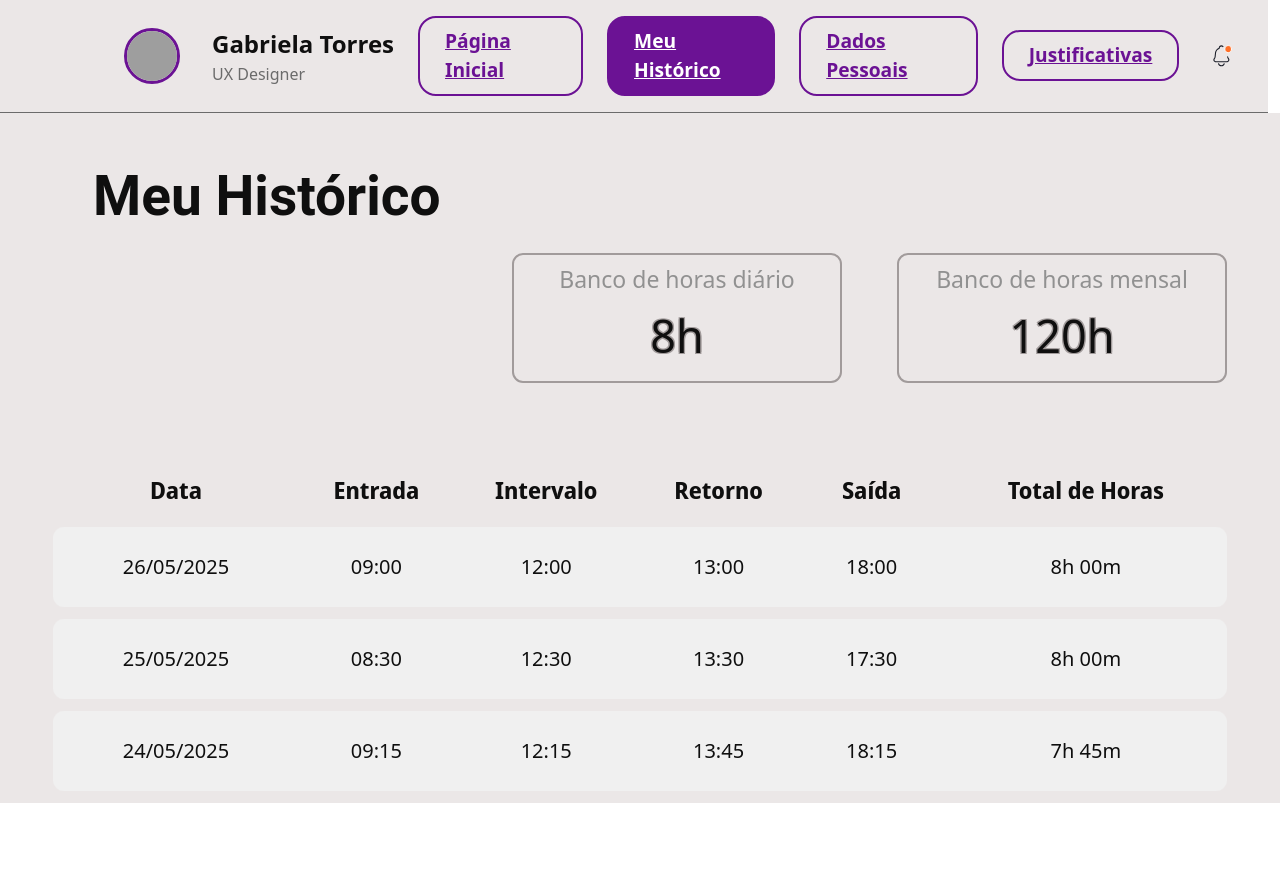
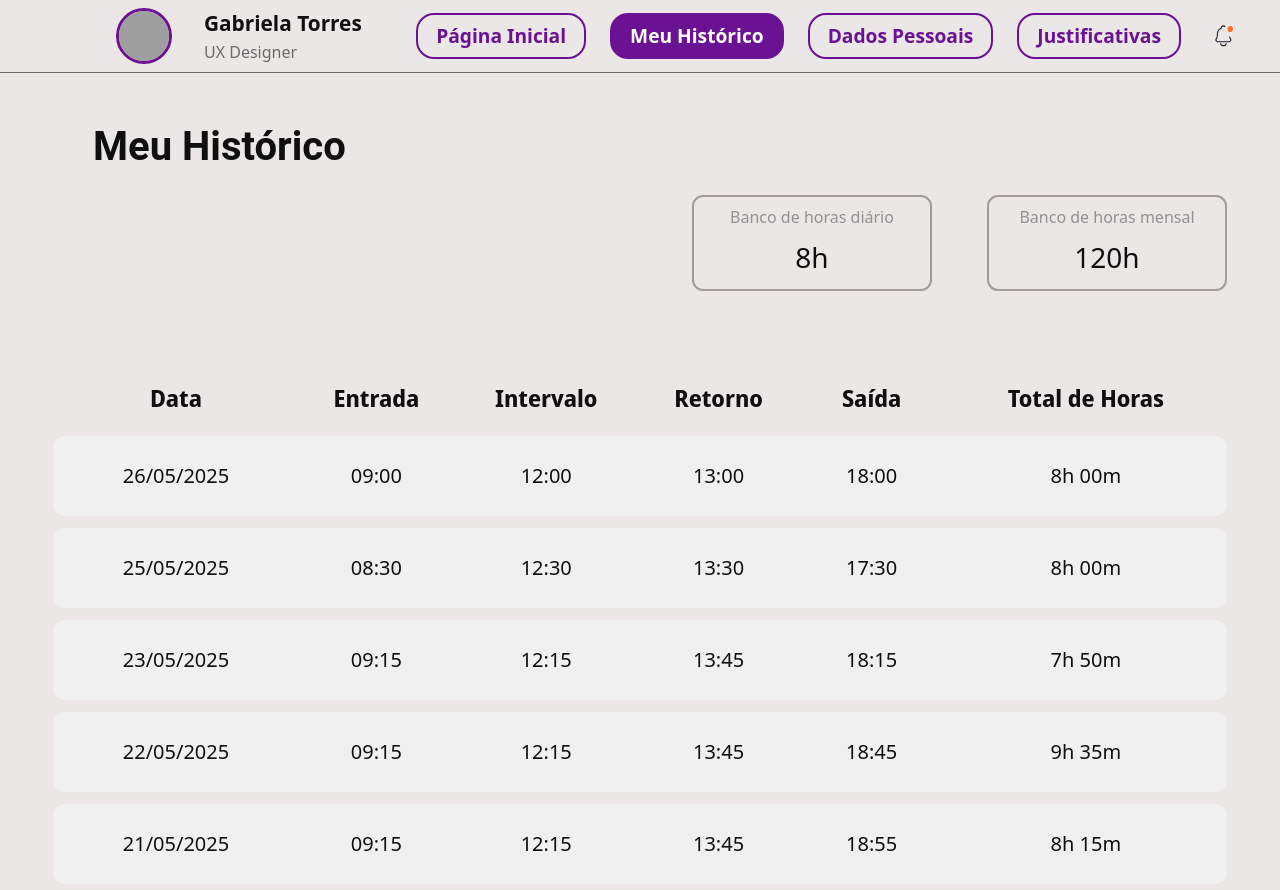
Before and after one commit to paulavictoria/luminatech-ponto, a React (Vite) app in the folder luminatech-ponto/luminatechReact/: page /history in a window 1280 px wide. Shown: the top 890 px of the page. Before the commit the page ends 803 px from the top, so only its background shows below. Built offline with nearby package versions, Linux system fonts and the light colour scheme; grey boxes are pictures that could not be loaded.

Commit message:
2006 changes

```diff
--- a/luminatech-ponto/luminatechReact/src/components/ClockSection/ClockSection.module.css
+++ b/luminatech-ponto/luminatechReact/src/components/ClockSection/ClockSection.module.css
@@ -10,7 +10,7 @@
 .clockCircle {
   position: relative;
   width: 386px;
-  height: 388px;
+  height: 350px;
   background: var(--primary-color);
   border-radius: 50%;
   display: flex;
@@ -27,7 +27,7 @@
   top: 0;
   left: 0;
   width: 386px;
-  height: 388px;
+  height: 350px;
   pointer-events: none;
   z-index: 1;
 }
--- a/luminatech-ponto/luminatechReact/src/components/Header/Header.jsx
+++ b/luminatech-ponto/luminatechReact/src/components/Header/Header.jsx
@@ -11,7 +11,7 @@ function Header({ userData }) {
     const location = useLocation();
 
     return (
-        <div className={`${styles.header} row align-items-center px-4 py-3`}>
+        <div className={`${styles.header} row align-items-center px-3 py-2`}>
             <div className={`${styles.profile} col-auto d-flex align-items-center`}>
                 <img
                     src={gabiProfileImg}
--- a/luminatech-ponto/luminatechReact/src/components/Header/Header.module.css
+++ b/luminatech-ponto/luminatechReact/src/components/Header/Header.module.css
@@ -7,7 +7,6 @@
   padding: 32px 32px 16px 32px;
   border-bottom: 1px solid var(--stroker);
   background: var(--primary-color);
-  width: 100%; /* Garante que o header ocupe a largura total */
   box-sizing: border-box; /* Inclui padding e border na largura */
 }
 
@@ -32,7 +31,7 @@
 }
 
 .nameUsuario {
-  font-size: 1.5rem;
+  font-size: 1.3rem;
   font-weight: bold;
   color: var(--text-color);
 }
@@ -52,8 +51,9 @@
   background: var(--primary-color);
   color: var(--secondary-color);
   border-radius: 18px;
-  padding: 9px 25px;
-  font-weight: bold;
+  padding: 7px 18px;
+  font-weight: 600;
+  text-decoration: none;
   font-size: 1.2rem;
   cursor: pointer;
   transition: background 0.2s, color 0.2s;
--- a/luminatech-ponto/luminatechReact/src/components/ModalPonto/ModalPonto.jsx
+++ b/luminatech-ponto/luminatechReact/src/components/ModalPonto/ModalPonto.jsx
@@ -3,20 +3,24 @@ import React from 'react';
 import PropTypes from 'prop-types';
 import styles from './ModalPonto.module.css';
 
-function ModalPonto({ show }) {
+function ModalPonto({ show, onClose}) {
   if (!show) return null;
 
   return (
     <div className={styles.modalPontoBackdrop}>
       <div className={`${styles.modalPontoRectangle} animate__fadeInDown`}>
+          <button className={styles.closeBtn} onClick={onClose} aria-label="Fechar modal">
+          ×
+        </button>
         <span className={styles.modalPontoText}>Seu ponto foi registrado com sucesso!</span>
+          </div>
       </div>
-    </div>
   );
 }
 
 ModalPonto.propTypes = {
   show: PropTypes.bool.isRequired,
+   onClose: PropTypes.func.isRequired,
 };
 
 export default ModalPonto;
--- a/luminatech-ponto/luminatechReact/src/components/ModalPonto/ModalPonto.module.css
+++ b/luminatech-ponto/luminatechReact/src/components/ModalPonto/ModalPonto.module.css
@@ -23,6 +23,7 @@
   align-items: center;
   animation: fadeInDown 0.7s; /* animate__fadeInDown é do Animate.css, se não estiver usando, remova a classe */
   box-shadow: 0 8px 32px rgba(0, 0, 0, 0.18);
+   position: relative; /* Necessário para o botão X */
 }
 
 .modalPontoText {
@@ -32,6 +33,25 @@
   text-align: center;
   padding: 24px;
 }
+
+.closeBtn {
+  position: absolute;
+  top: 18px;
+  right: 24px;
+  background: transparent;
+  border: none;
+  font-size: 2.2rem;
+  color: #fff;
+  cursor: pointer;
+  z-index: 2;
+  transition: color 0.2s;
+  line-height: 1;
+}
+
+.closeBtn:hover {
+  color: #ffb3d9;
+}
+
 
 /* @keyframes fadeInDown está no CSS original, movido para cá */
 @keyframes fadeInDown {
--- a/luminatech-ponto/luminatechReact/src/pages/HistoryPage/HistoryPage.jsx
+++ b/luminatech-ponto/luminatechReact/src/pages/HistoryPage/HistoryPage.jsx
@@ -23,12 +23,36 @@ function HistoryPage({ historyRecords: propHistoryRecords }) {
             totalHours: '8h 00m',
         },
         {
-            date: new Date('2025-05-24T00:00:00'), // Três dias atrás
+            date: new Date('2025-05-23T00:00:00'), // Três dias atrás
             entry: new Date('2025-05-24T09:15:00'),
             breakStart: new Date('2025-05-24T12:15:00'),
             breakEnd: new Date('2025-05-24T13:45:00'),
             exit: new Date('2025-05-24T18:15:00'),
-            totalHours: '7h 45m', // Exemplo com horas não cheias
+            totalHours: '7h 50m', // Exemplo com horas não cheias
+        },
+          {
+            date: new Date('2025-05-22T00:00:00'), // 4 dias atrás
+            entry: new Date('2025-05-24T09:15:00'),
+            breakStart: new Date('2025-05-24T12:15:00'),
+            breakEnd: new Date('2025-05-24T13:45:00'),
+            exit: new Date('2025-05-24T18:45:00'),
+            totalHours: '9h 35m', // Exemplo com horas não cheias
+        },
+          {
+            date: new Date('2025-05-21T00:00:00'), // 5 dias atrás
+            entry: new Date('2025-05-24T09:15:00'),
+            breakStart: new Date('2025-05-24T12:15:00'),
+            breakEnd: new Date('2025-05-24T13:45:00'),
+            exit: new Date('2025-05-24T18:55:00'),
+            totalHours: '8h 15m', // Exemplo com horas não cheias
+        },
+          {
+            date: new Date('2025-05-20T00:00:00'), // 6 dias atrás
+            entry: new Date('2025-05-24T09:15:00'),
+            breakStart: new Date('2025-05-24T12:15:00'),
+            breakEnd: new Date('2025-05-24T13:45:00'),
+            exit: new Date('2025-05-24T19:55:00'),
+            totalHours: '8h 07m', // Exemplo com horas não cheias
         },
     ]);
 
--- a/luminatech-ponto/luminatechReact/src/pages/HistoryPage/HistoryPage.module.css
+++ b/luminatech-ponto/luminatechReact/src/pages/HistoryPage/HistoryPage.module.css
@@ -34,7 +34,7 @@
 .title { /* Anteriormente 'titulo h1' */
     font-family: 'Roboto', sans-serif;
     font-weight: 600;
-    font-size: 3.4375rem; /* 55px */
+    font-size: 2.5rem; /* 55px */
     color: var(--text-color); /* Definindo a cor do texto */
     white-space: nowrap; /* Impede que o título quebre linha */
 }
@@ -53,8 +53,8 @@
     border-radius: 0.6875rem; /* 11px */
     border: 0.125rem solid #A19B9B; /* 2px */
     text-align: center;
-    width: 20.625rem; /* 330px */
-    height: 8.125rem; /* 130px */
+    width: 15rem; /* 330px */
+    height:6rem; /* 130px */
     display: flex;
     flex-direction: column;
     justify-content: center;
@@ -64,7 +64,7 @@
 
 .dailyMonthlyCard h3 {
     font-family: 'Noto sans', sans-serif;
-    font-size: 1.4375rem; /* 23px */
+    font-size: 1rem; /* 23px */
     color: #919191;
     font-weight: 500;
     margin-bottom: 0.5rem; /* Espaçamento entre h3 e horas */
@@ -72,14 +72,9 @@
 
 .hours { /* Anteriormente 'horas' */
     font-family: 'Noto sans', sans-serif;
-    font-size: 2.8125rem; /* 45px */
+    font-size: 1.75rem; /* 45px */
     font-weight: 500;
     color: var(--text-color); /* Definindo a cor do texto */
-    text-shadow:
-        -0.08125rem -0.08125rem 0 #A19B9B, /* -1.3px */
-        0.08125rem -0.08125rem 0 #A19B9B, /* 1.3px */
-        -0.08125rem 0.08125rem 0 #A19B9B, /* -1.3px */
-        0.08125rem 0.08125rem 0 #A19B9B; /* 1.3px */
 }
 
 .tableContainer { /* Anteriormente 'table-container' */
@@ -93,6 +88,7 @@
 
 .historyTable { /* Anteriormente 'historico-table' */
     width: 100%;
+    height: 20%;
     border-collapse: separate;
     border-spacing: 0 0.75rem; /* 0 12px */
 }
@@ -129,6 +125,7 @@
     border-bottom-right-radius: 0.6875rem; /* 11px */
 }
 
+
 /* Media Queries para responsividade */
 @media (max-width: 992px) {
     .topSection {
@@ -142,6 +139,7 @@
         margin-left: 0;
         justify-content: center; /* Centraliza o título */
     }
+
 
     .cards {
         width: 100%;
--- a/luminatech-ponto/luminatechReact/src/pages/PersonalDataPage/PersonalDataPage.module.css
+++ b/luminatech-ponto/luminatechReact/src/pages/PersonalDataPage/PersonalDataPage.module.css
@@ -13,9 +13,10 @@
 }
 
 .mainContent {
+
     background-color: var(--primary-color); /* Aplica a cor de fundo aqui */
     padding: 60px 20px 20px 90px;
-    min-height: calc(100vh - 120px); /* Ajuste a altura total menos a altura do Header */
+    min-height: 100vh; /* Ajuste a altura total menos a altura do Header */
     display: flex; /* Adicione display flex */
     flex-direction: column; /* Para organizar o conteúdo em coluna */
     justify-content: flex-start; /* Alinha o conteúdo ao topo */
--- a/luminatech-ponto/luminatechReact/src/pages/PunchClockPage/PunchClockPage.jsx
+++ b/luminatech-ponto/luminatechReact/src/pages/PunchClockPage/PunchClockPage.jsx
@@ -1,6 +1,7 @@
 // src/pages/PunchClockPage/PunchClockPage.jsx
 import React, { useState, useCallback } from 'react';
 import styles from './PunchClockPage.module.css';
+
 
 // Importe os componentes que criaremos (ou que já foram criados)
 import ClockSection from '../../components/ClockSection/ClockSection';
--- a/luminatech-ponto/luminatechReact/src/pages/PunchClockPage/PunchClockPage.module.css
+++ b/luminatech-ponto/luminatechReact/src/pages/PunchClockPage/PunchClockPage.module.css
@@ -1,5 +1,12 @@
 /* src/pages/PunchClockPage/PunchClockPage.module.css */
-
+html, body, #root {
+  width: 100vw;
+  min-height: 100vh;
+  margin: 0;
+  padding: 0;
+  overflow-x: hidden;
+  box-sizing: border-box;
+}
 /* Variáveis de CSS (mantenha como está se já as tem em um arquivo global ou duplique aqui) */
 :root {
     --primary-color: #ebe7e7;
@@ -53,7 +60,8 @@ body {
 
 .greeting h2 {
     font-family: 'Roboto', sans-serif;
-    font-size: 2.5rem; /* 40px */
+    margin-right: 200px;
+    font-size: 1.75rem;
     font-weight: 600;
     color: var(--text-color);
     margin-bottom: 5px;
@@ -71,7 +79,7 @@ body {
     display: flex;
     flex-direction: column;
     align-items: center;
-    padding: 20px 0;
+    padding: 10px 0;
     max-width: 400px; /* Garante que o relógio não seja muito grande */
     margin: 0 auto; /* Centraliza o relógio */
 }
```
